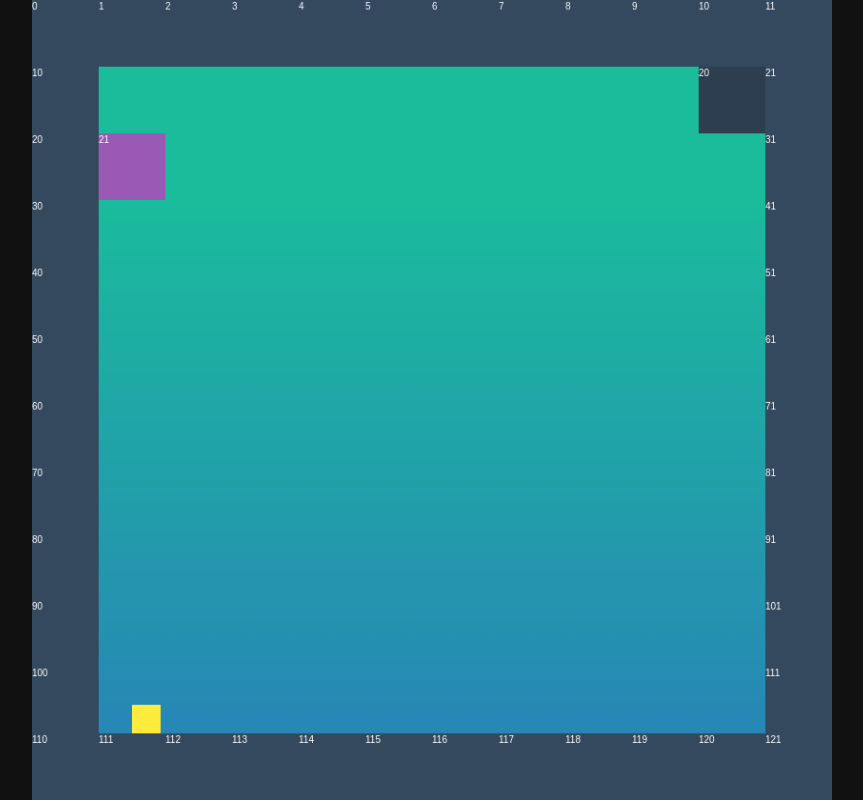
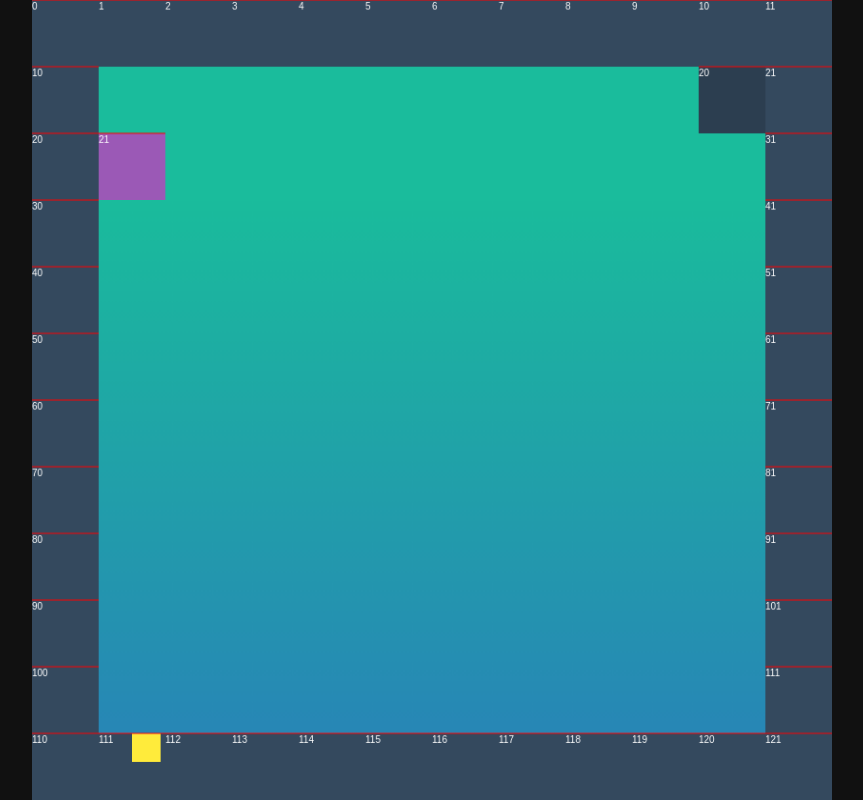
Before and after one commit to js13kGames/js13kgames2016, a website: page src/index.html in a window 1280 px wide. Shown: the whole page, without its empty margins (208-1071 px from the left). Drawn offline with nearby package versions, Linux system fonts and the light colour scheme; files that its build step writes are made by us from their sources.

Commit message:
Implement the Gavin Jones Collision Detection System.

```diff
--- a/src/index.html
+++ b/src/index.html
@@ -39,6 +39,7 @@
         </script>
         <script src="output.js"></script>
         <script type="text/javascript">
+            window.drawDebug = true;
             SetupGame();
         </script>
     </body>
--- a/src/js/Constants.js
+++ b/src/js/Constants.js
@@ -1,4 +1,4 @@
 var SPEED = 100;
 var MAX_SPEED = 1000;
 var FRICTION = 0.8;
-var GRAVITY = 19.8;
+var GRAVITY = 198;
--- a/src/js/StaticHandlers/CollisionHandler.js
+++ b/src/js/StaticHandlers/CollisionHandler.js
@@ -26,33 +26,26 @@ var CollisionHandler = {
 			}
 		}
 	},
-	getCollision(collider, layer) {
+	getCollision(collider, layer, pointA, pointB, callback) {
 		var collisionLayer = this.collisionLayers[layer];
-		var AABB1 = collider.getAABB();
+
 		for (var i = 0; i < collisionLayer.length; i++) {
 			var currentCollidee = collisionLayer[i];
 			if (currentCollidee == collider) continue;
-			var AABB2 = currentCollidee.getAABB();
 
-			var overlapX = Math.abs(AABB1.centre.x - AABB2.centre.x) - AABB1.xw - AABB2.xw;
-			if (overlapX > 0) {
-				continue;
-			}
-			var overlapY = Math.abs(AABB1.centre.y - AABB2.centre.y) - AABB1.yw - AABB2.yw;
-			if (overlapY > 0) {
-				continue;
+			var intersectionCheck = currentCollidee.checkIntersection(pointA, pointB);
+			if (intersectionCheck.isIntersecting) {
+				callback.call(collider,
+					{
+						collidee: currentCollidee,
+						intersectionResult: intersectionCheck.intersection
+					}
+				);
+				return;
 			}
 
-			var projectionVector;
-			if (overlapX > overlapY) {
-				var projectionX = AABB1.centre.x > AABB2.centre.x ? -overlapX : overlapX;
-				projectionVector = new Vector2(projectionX, 0);
-			} else {
-				var projectionY = AABB1.centre.y > AABB2.centre.y ? -overlapY : overlapY;
-				projectionVector = new Vector2(0, projectionY);
-			}
+		}
+		callback.call(collider);
+	}
 
-			GameEvents.emit('collision', collider, currentCollidee, projectionVector);
-		}
-	}
 }
--- /dev/null
+++ b/src/js/controllers/LineColliderController.js
@@ -0,0 +1,13 @@
+function LineColliderController(a, b) {
+	this.model = new LineColliderModel(a, b);
+	this.view = new LineColliderView(this.model);
+}
+
+LineColliderController.prototype = {
+	checkIntersection: function(otherA, otherB) {
+		return this.model.checkIntersection(otherA, otherB);
+	},
+	destroy: function() {
+		this.view.destroy();
+	}
+}
--- a/src/js/controllers/PlayerController.js
+++ b/src/js/controllers/PlayerController.js
@@ -49,18 +49,9 @@ PlayerController.prototype = {
 				break;
 		}
 	},
-	onCollision: function(collider, collidee, collisionVector) {
+	onCollision: function(collider, collidee, intersectionVector) {
 		if (collider != this) return;
-		var normalisedCollisionVector = collisionVector.normalise();
-		var playerDirection = this.model.velocity.normalise();
-		if (playerDirection.x < 0) {
-			normalisedCollisionVector.x *= -1;
-		}
-		if (playerDirection.y < 0) {
-			normalisedCollisionVector.y *= -1;
-		}
-
-		var reflectedForce = this.model.velocity.scaleByVector(normalisedCollisionVector);
+		console.log(collidee.type);
 
 		switch (collidee.type) {
 			case "exit":
@@ -68,24 +59,20 @@ PlayerController.prototype = {
 			break;
 			/*case "floor":
 				if (window.glitchMode) return;
-				this.model.position.add(collisionVector);
+				this.model.position.add(intersectionVector);
 				this.model.velocity.add(reflectedForce);
 				this.model.isOnFloor = true;
 			break;
 			case "antifloor":
 				if (!window.glitchMode) return;
-				this.model.position.add(collisionVector);
+				this.model.position.add(intersectionVector);
 				this.model.velocity.add(reflectedForce);
 				this.model.isOnFloor = true;
 			break;*/
 			case "blocker":
-				if (normalisedCollisionVector.y == -1) {
-					this.model.isOnFloor = true;
-					this.model.jumpCount = 0;
-					console.log(this.model.isOnFloor);
-				}
-				this.model.position = this.model.position.add(collisionVector);
-				this.model.velocity = this.model.velocity.add(reflectedForce);
+				this.model.position = intersectionVector;
+				this.model.velocity.y = 0;
+				this.model.isOnFloor = true;
 		}
 	},
 	update: function(dt) {
@@ -103,13 +90,22 @@ PlayerController.prototype = {
 		this.model.velocity.x *= FRICTION;
 
 		if (!this.model.isOnFloor) {
-			this.model.velocity.y += GRAVITY;
+			this.model.velocity.y += GRAVITY * dt;
 		}
 
-		GameEvents.emit("detectCollision", this, "level");
+		var pointA = this.model.position,
+			pointB = this.model.position.add(this.model.velocity.scale(dt));
 
-		this.model.position = this.model.position.add(this.model.velocity.scale(dt));
-
+		GameEvents.emit("detectCollision", this, "level", pointA, pointB,
+			function onResult(data) {
+				if (data) {
+					this.model.velocity.y = 0;
+					this.model.position = data.intersectionResult;
+				} else {
+					this.model.position = this.model.position.add(this.model.velocity.scale(dt));
+				}
+			}
+		);
 
 	}
 }
--- a/src/js/models/LevelColliderModel.js
+++ b/src/js/models/LevelColliderModel.js
@@ -4,6 +4,10 @@ function LevelColliderModel(position, width, height, type, index) {
 	this.height = height;
 	this.type = type;
 	this.index = index;
+	this.lineCollider = new LineColliderController(
+		new Vector2(position.x, position.y),
+		new Vector2(position.x + width, position.y)
+	);
 	GameEvents.emit('registerCollider', this, 'level');
 	this.bounds = {
 		top: this.position.y,
@@ -24,5 +28,9 @@ LevelColliderModel.prototype = {
 	},
 	destroy: function() {
 		GameEvents.emit("deregisterCollider", this, "level");
+		this.lineCollider.destroy();
+	},
+	checkIntersection: function(otherA, otherB) {
+		return this.lineCollider.checkIntersection(otherA, otherB);
 	}
 }
--- /dev/null
+++ b/src/js/models/LineColliderModel.js
@@ -0,0 +1,38 @@
+function LineColliderModel(a, b) {
+	this.a = a;
+	this.b = b;
+	this.normal = this.a.crossProduct(this.b).normalise();
+}
+
+LineColliderModel.prototype = {
+	checkIntersection(otherA, otherB) {
+		var deltaA = this.a.subtract(otherA);
+		var thisLine = this.b.subtract(this.a);
+		var otherLine = otherB.subtract(otherA);
+
+		var dotLines = otherLine.x * thisLine.y - otherLine.y * thisLine.x;
+
+		var check1 = ( deltaA.x * otherLine.y - deltaA.y * otherLine.x ) / dotLines;
+		if( check1 < 0 || check1 > 1 )
+		{
+			return {
+				isIntersecting: false,
+				intersection: null
+			};
+		}
+
+		var check2 = ( deltaA.x * thisLine.y - deltaA.y * thisLine.x ) / dotLines;
+		if( check2 < 0 || check2 > 1 )
+		{
+			return {
+				isIntersecting: false,
+				intersection: null
+			};
+		}
+
+		return {
+			isIntersecting: true,
+			intersection: otherA.add(otherLine.scale(check2))
+		};
+	}
+}
--- a/src/js/vector2.js
+++ b/src/js/vector2.js
@@ -6,6 +6,9 @@ function Vector2(x, y) {
 Vector2.prototype = {
 	add: function(other) {
 		return new Vector2(this.x + other.x, this.y + other.y);
+	},
+	subtract: function(other) {
+		return new Vector2(this.x - other.x, this.y - other.y);
 	},
 	scale: function(scalar) {
 		return new Vector2(this.x * scalar, this.y * scalar);
--- a/src/js/views/LevelContainerView.js
+++ b/src/js/views/LevelContainerView.js
@@ -50,7 +50,9 @@ LevelContainerView.prototype = {
 		ctx.fillStyle = colour;
 		ctx.fillRect(colliderModel.bounds.left, colliderModel.bounds.top, colliderModel.width, colliderModel.height);
 
-		ctx.fillStyle = "white";
-		ctx.fillText(colliderModel.index, colliderModel.bounds.left, colliderModel.bounds.top + 10);
+		if (window.drawDebug) {
+			ctx.fillStyle = "white";
+			ctx.fillText(colliderModel.index, colliderModel.bounds.left, colliderModel.bounds.top + 10);
+		}
 	}
 }
--- /dev/null
+++ b/src/js/views/LineColliderView.js
@@ -0,0 +1,19 @@
+function LineColliderView(model) {
+	this.model = model;
+	GameEvents.on('draw', this.draw, this);
+}
+
+LineColliderView.prototype = {
+	draw: function() {
+		if (window.drawDebug) {
+			ctx.strokeStyle = "red";
+			ctx.beginPath();
+			ctx.moveTo(this.model.a.x, this.model.a.y);
+			ctx.lineTo(this.model.b.x, this.model.b.y);
+			ctx.stroke();
+		}
+	},
+	destroy: function() {
+		GameEvents.off('draw', this.draw, this);
+	}
+}
--- a/src/js/views/PlayerView.js
+++ b/src/js/views/PlayerView.js
@@ -4,7 +4,7 @@ function PlayerView(model) {
 }
 
 PlayerView.prototype = {
-	draw: function() {
+	draw: function(dt) {
 		if (!this.model.levelStarted) return;
 		ctx.fillStyle = "rgb(255, 235, 59)";
 		ctx.fillRect(this.model.position.x , this.model.position.y, this.model.size, this.model.size);
```
Also changed, not shown: src/js/controllers/LevelContainerController.js (line endings or trailing spaces).
